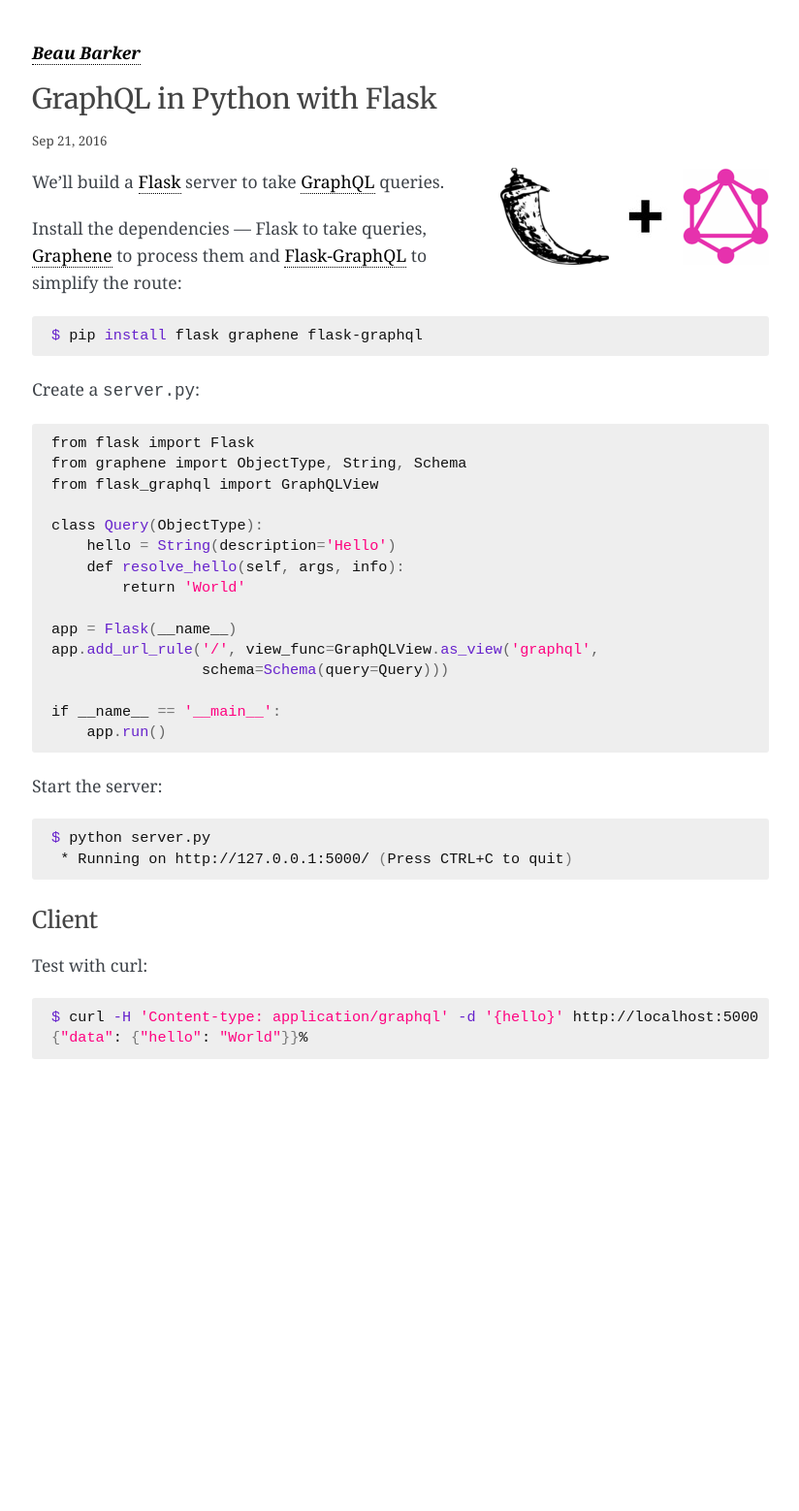
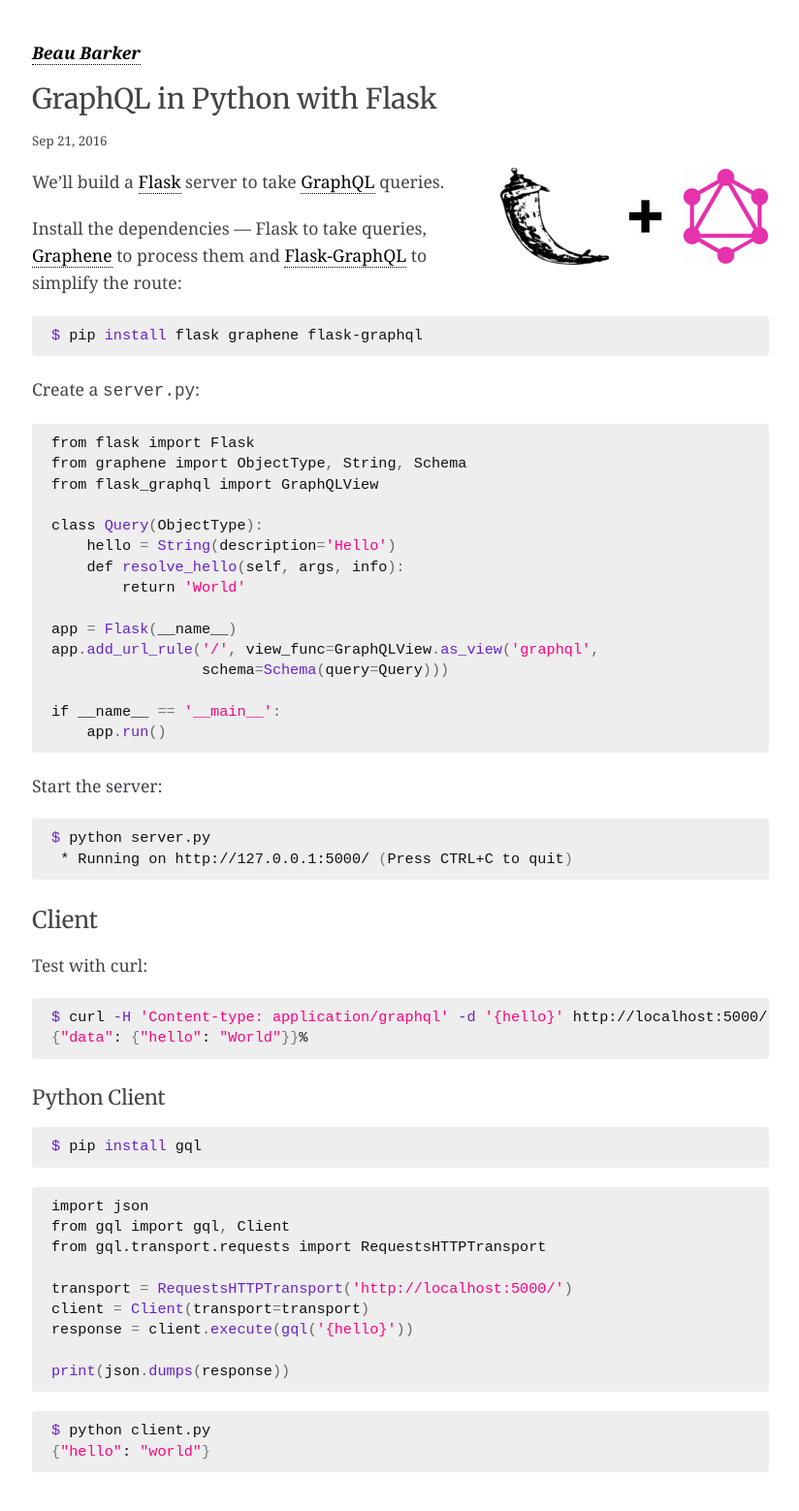
Before and after one commit to explodinglabs/explodinglabs.github.io, a Jekyll site: the page built from _graphql/flask.markdown, in a window 1280 px wide. Shown: the whole page at 97% size, without its empty margins (227-1051 px from the left). Built offline with Jekyll 4.4.1, drawn with Linux system fonts in a browser that asks for light colours; some web fonts are replaced; comment, search, counter and statistics services are not loaded; before the commit the page ends 1132 px from its top, so only the background shows below that.

Commit message:
Add gql details to graphql page

````diff
--- a/_graphql/flask.markdown
+++ b/_graphql/flask.markdown
@@ -53,6 +53,27 @@
 Test with curl:
 
 ```sh
-$ curl -H 'Content-type: application/graphql' -d '{hello}' http://localhost:5000
+$ curl -H 'Content-type: application/graphql' -d '{hello}' http://localhost:5000/
 {"data": {"hello": "World"}}%
 ```
+
+Python Client
+-------------
+```sh
+$ pip install gql
+```
+```python
+import json
+from gql import gql, Client
+from gql.transport.requests import RequestsHTTPTransport
+
+transport = RequestsHTTPTransport('http://localhost:5000/')
+client = Client(transport=transport)
+response = client.execute(gql('{hello}'))
+
+print(json.dumps(response))
+```
+```sh
+$ python client.py
+{"hello": "world"}
+```
````
